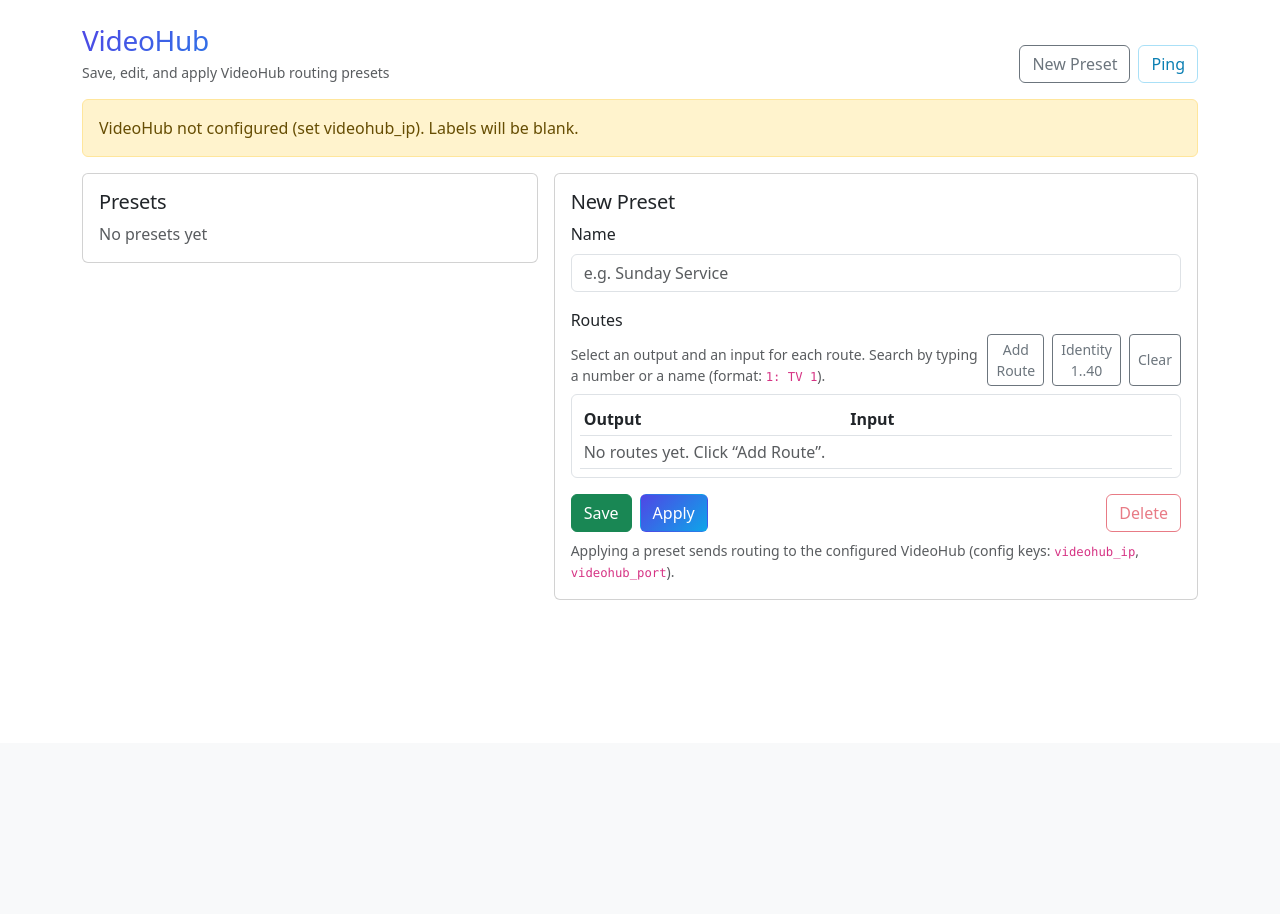
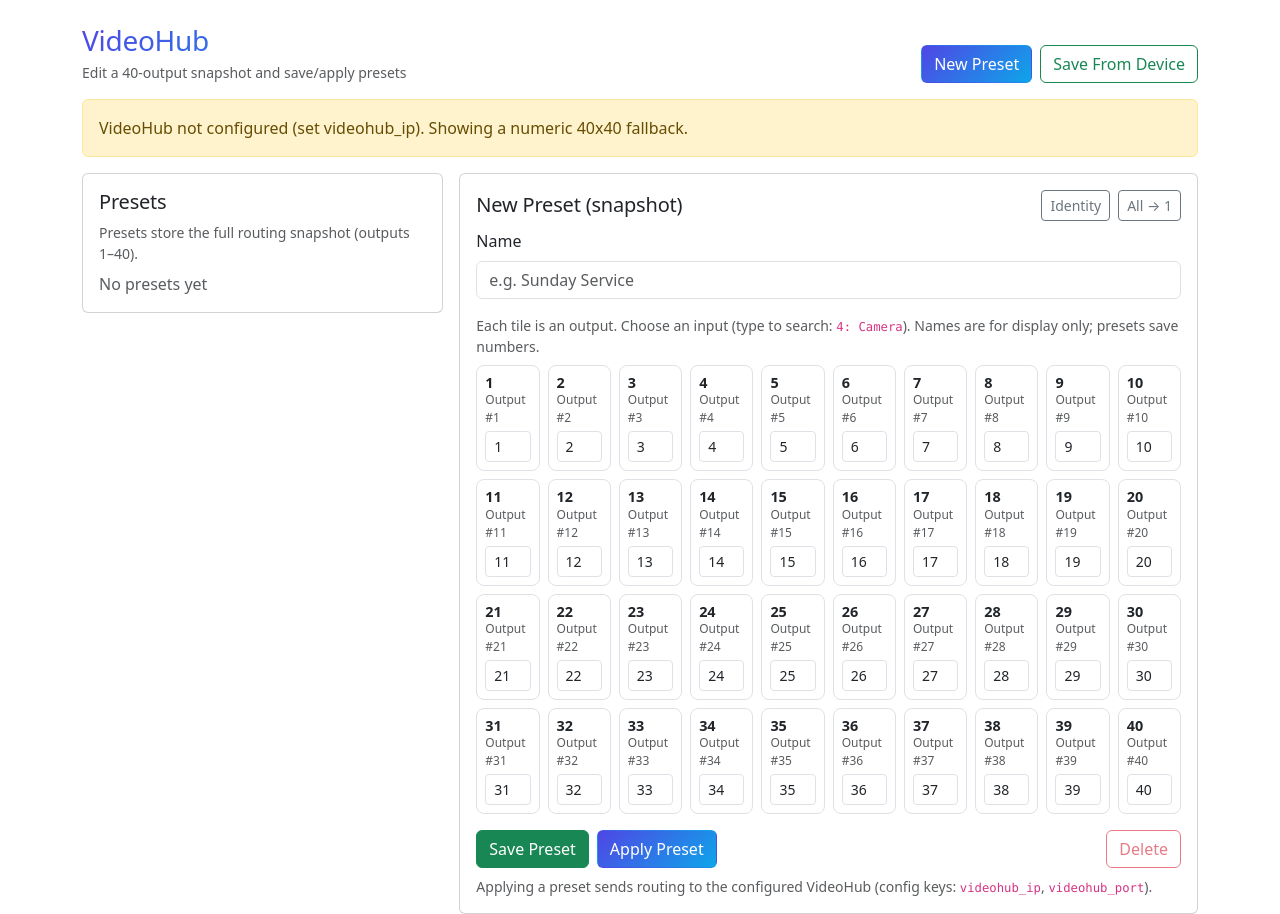
Before and after one commit to 4IceFire/Calendar, a Flask app: page /videohub in a window 1280 px wide. Shown: the part 57-971 px from the top of the page. Before the commit the page ends 657 px from the top, so only its background shows below. Run offline with Flask 3, Linux system fonts and the light colour scheme; data that the repository does not hold is empty; parts of the project's set-up code (start-up, migrations or seed data) failed here and were passed over.

Commit message:
Added VideoHub Control

```diff
--- a/package/apps/videohub/app.py
+++ b/package/apps/videohub/app.py
@@ -80,6 +80,8 @@
         if target_id is not None:
             for i, p in enumerate(presets):
                 if int(p.id) == int(target_id):
+                    if bool(getattr(p, 'locked', False)):
+                        raise ValueError('preset is locked')
                     updated = VideohubPreset(id=target_id, name=name, routes=routes_in)
                     presets[i] = updated
                     storage.save_presets(presets, self._presets_file(cfg))
@@ -88,19 +90,44 @@
         next_id = 1
         for p in presets:
             next_id = max(next_id, int(p.id) + 1)
-        created = VideohubPreset(id=next_id, name=name, routes=routes_in)
+        created = VideohubPreset(id=next_id, name=name, routes=routes_in, locked=False)
         presets.append(created)
         storage.save_presets(presets, self._presets_file(cfg))
         return created
 
     def delete_preset(self, cfg: dict, preset_id: int) -> bool:
         presets = storage.load_presets(self._presets_file(cfg))
+        found = None
+        for p in presets:
+            if int(p.id) == int(preset_id):
+                found = p
+                break
+        if found is None:
+            return False
+        if bool(getattr(found, 'locked', False)):
+            raise ValueError('preset is locked')
+
         before = len(presets)
         presets = [p for p in presets if int(p.id) != int(preset_id)]
         if len(presets) == before:
             return False
         storage.save_presets(presets, self._presets_file(cfg))
         return True
+
+    def set_preset_locked(self, cfg: dict, preset_id: int, locked: bool) -> VideohubPreset:
+        presets = storage.load_presets(self._presets_file(cfg))
+        for i, p in enumerate(presets):
+            if int(p.id) == int(preset_id):
+                updated = VideohubPreset(
+                    id=int(p.id),
+                    name=str(p.name),
+                    routes=list(p.routes or []),
+                    locked=bool(locked),
+                )
+                presets[i] = updated
+                storage.save_presets(presets, self._presets_file(cfg))
+                return updated
+        raise KeyError('preset not found')
 
     def apply_preset(self, cfg: dict, preset_id: int) -> dict:
         preset = self.get_preset(cfg, preset_id)
--- a/package/apps/videohub/models.py
+++ b/package/apps/videohub/models.py
@@ -25,10 +25,12 @@
     id: int
     name: str
     routes: list[VideohubRoute]
+    locked: bool = False
 
     def to_dict(self) -> dict[str, Any]:
         return {
             "id": int(self.id),
             "name": str(self.name),
             "routes": [r.to_dict() for r in (self.routes or [])],
+            "locked": bool(self.locked),
         }
--- a/templates/videohub.html
+++ b/templates/videohub.html
@@ -1,56 +1,69 @@
 {% extends 'base.html' %}
 
 {% set page_title = 'VideoHub' %}
-{% set page_subtitle = 'Save, edit, and apply VideoHub routing presets' %}
+{% set page_subtitle = 'Edit a 40-output snapshot and save/apply presets' %}
 
 {% block page_actions %}
-<button id="vh-new" class="btn btn-outline-secondary">New Preset</button>
-<button id="vh-ping" class="btn btn-outline-primary">Ping</button>
+<button id="vh-new" class="btn btn-primary">New Preset</button>
+<button id="vh-save-from-device" class="btn btn-outline-success">Save From Device</button>
 {% endblock %}
 
 {% block content %}
+<style>
+  .vh-grid{
+    display:grid;
+    grid-template-columns: repeat(10, minmax(0, 1fr));
+    gap: .5rem;
+  }
+  @media (max-width: 1200px){ .vh-grid{ grid-template-columns: repeat(5, minmax(0, 1fr)); } }
+  @media (max-width: 768px){ .vh-grid{ grid-template-columns: repeat(2, minmax(0, 1fr)); } }
+  .vh-tile{ border: 1px solid var(--bs-border-color); border-radius: .5rem; padding: .5rem; }
+  .vh-tile-title{ font-size: .9rem; font-weight: 600; line-height: 1.2; }
+  .vh-tile-sub{ font-size: .75rem; opacity: .75; }
+</style>
+
 <div id="vh-status" class="mb-3"></div>
 
 <div class="row g-3">
-  <div class="col-lg-5">
+  <div class="col-lg-4">
     <div class="card">
       <div class="card-body">
         <h2 class="h5">Presets</h2>
+        <div class="form-text mb-2">
+          Presets store the full routing snapshot (outputs 1–40).
+        </div>
         <div id="vh-list" class="text-muted">Loading…</div>
       </div>
     </div>
   </div>
 
-  <div class="col-lg-7">
+  <div class="col-lg-8">
     <div class="card">
       <div class="card-body">
-        <h2 class="h5" id="vh-editor-title">Edit Preset</h2>
+        <div class="d-flex align-items-center justify-content-between mb-2">
+          <h2 class="h5 mb-0" id="vh-editor-title">Snapshot</h2>
+          <div class="d-flex gap-2">
+            <button id="vh-identity" class="btn btn-sm btn-outline-secondary" type="button">Identity</button>
+            <button id="vh-clear" class="btn btn-sm btn-outline-secondary" type="button">All → 1</button>
+          </div>
+        </div>
 
         <div class="mb-3">
           <label class="form-label">Name</label>
           <input id="vh-name" class="form-control" placeholder="e.g. Sunday Service" />
         </div>
 
-        <div class="mb-2 d-flex align-items-end justify-content-between">
-          <div>
-            <label class="form-label">Routes</label>
-            <div class="form-text">
-              Select an output and an input for each route.
-              Search by typing a number or a name (format: <code>1: TV 1</code>).
-            </div>
-          </div>
-          <div class="d-flex gap-2">
-            <button id="vh-add-route" class="btn btn-sm btn-outline-secondary" type="button">Add Route</button>
-            <button id="vh-fill-identity" class="btn btn-sm btn-outline-secondary" type="button">Identity 1..40</button>
-            <button id="vh-clear" class="btn btn-sm btn-outline-secondary" type="button">Clear</button>
+        <div class="mb-2">
+          <div class="form-text">
+            Each tile is an output. Choose an input (type to search: <code>4: Camera</code>). Names are for display only; presets save numbers.
           </div>
         </div>
 
-        <div id="vh-routes-editor" class="border rounded p-2"></div>
+        <div id="vh-grid" class="vh-grid"></div>
 
         <div class="mt-3 d-flex gap-2">
-          <button id="vh-save" class="btn btn-success" type="button">Save</button>
-          <button id="vh-apply" class="btn btn-primary" type="button">Apply</button>
+          <button id="vh-save" class="btn btn-success" type="button">Save Preset</button>
+          <button id="vh-apply" class="btn btn-primary" type="button">Apply Preset</button>
           <button id="vh-delete" class="btn btn-outline-danger ms-auto" type="button">Delete</button>
         </div>
 
@@ -65,8 +78,9 @@
 <script>
 let _vhPresets = [];
 let _vhCurrentId = null;
-let _vhRoutes = [];
 let _vhLabels = { inputs: [], outputs: [], configured: false };
+let _vhRouting = []; // index 0 => output #1, value => input number (1-based)
+let _vhLocked = false;
 
 function _vhSetStatus(msg, kind){
   const el = document.getElementById('vh-status');
@@ -96,30 +110,15 @@
   return label ? `${n}: ${label}` : String(n);
 }
 
-function _buildDataLists(){
-  let dlOut = document.getElementById('vh-outputs-dl');
+function _ensureInputDatalist(){
   let dlIn = document.getElementById('vh-inputs-dl');
-  if(!dlOut){
-    dlOut = document.createElement('datalist');
-    dlOut.id = 'vh-outputs-dl';
-    document.body.appendChild(dlOut);
-  }
   if(!dlIn){
     dlIn = document.createElement('datalist');
     dlIn.id = 'vh-inputs-dl';
     document.body.appendChild(dlIn);
   }
 
-  const outs = Array.isArray(_vhLabels.outputs) ? _vhLabels.outputs : [];
   const ins = Array.isArray(_vhLabels.inputs) ? _vhLabels.inputs : [];
-
-  dlOut.innerHTML = outs.map(o => {
-    const n = parseInt(o.number, 10);
-    const label = String(o.label || '').trim();
-    const v = label ? `${n}: ${label}` : String(n);
-    return `<option value="${_safeHtml(v)}"></option>`;
-  }).join('');
-
   dlIn.innerHTML = ins.map(i => {
     const n = parseInt(i.number, 10);
     const label = String(i.label || '').trim();
@@ -128,84 +127,72 @@
   }).join('');
 }
 
-async function _loadLabels(){
-  const res = await fetch('/api/videohub/labels?_ts=' + Date.now(), {cache:'no-store'});
-  const data = await res.json().catch(()=>({}));
-  if(!res.ok || !data.ok) throw new Error(data.error || 'Failed to load VideoHub labels');
-  _vhLabels = {
-    inputs: Array.isArray(data.inputs) ? data.inputs : [],
-    outputs: Array.isArray(data.outputs) ? data.outputs : [],
-    configured: !!data.configured,
-  };
-  _buildDataLists();
+function _nPorts(){
+  return Math.max(
+    40,
+    Array.isArray(_vhLabels.outputs) ? _vhLabels.outputs.length : 0,
+    Array.isArray(_vhLabels.inputs) ? _vhLabels.inputs.length : 0,
+    Array.isArray(_vhRouting) ? _vhRouting.length : 0,
+  );
+}
 
-  if(!_vhLabels.configured){
-    _vhSetStatus('VideoHub not configured (set videohub_ip). Labels will be blank.', 'warn');
+function _renderGrid(){
+  const host = document.getElementById('vh-grid');
+  if(!host) return;
+  const n = _nPorts();
+  const outs = Array.isArray(_vhLabels.outputs) ? _vhLabels.outputs : [];
+
+  // Normalize routing length
+  if(!Array.isArray(_vhRouting)) _vhRouting = [];
+  while(_vhRouting.length < n) _vhRouting.push(_vhRouting.length + 1);
+
+  host.innerHTML = '';
+  for(let o=1; o<=n; o++){
+    const outLabel = _fmtLabel(outs, o) || String(o);
+    const inputNum = parseInt(_vhRouting[o-1], 10) || 1;
+    const inputLabel = _fmtLabel(_vhLabels.inputs, inputNum) || String(inputNum);
+
+    const tile = document.createElement('div');
+    tile.className = 'vh-tile';
+    tile.innerHTML = `
+      <div class="vh-tile-title">${_safeHtml(outLabel)}</div>
+      <div class="vh-tile-sub mb-1">Output #${o}</div>
+      <input class="form-control form-control-sm vh-in" list="vh-inputs-dl" data-output="${o}" value="${_safeHtml(inputLabel)}" />
+    `;
+    host.appendChild(tile);
+  }
+
+  _applyEditorLockState();
+}
+
+function _applyEditorLockState(){
+  const locked = !!_vhLocked;
+  const nameEl = document.getElementById('vh-name');
+  const saveEl = document.getElementById('vh-save');
+  const delEl = document.getElementById('vh-delete');
+  const identityEl = document.getElementById('vh-identity');
+  const clearEl = document.getElementById('vh-clear');
+  if(nameEl) nameEl.disabled = locked;
+  if(saveEl) saveEl.disabled = locked;
+  if(delEl) delEl.disabled = locked || (_vhCurrentId == null);
+  if(identityEl) identityEl.disabled = locked;
+  if(clearEl) clearEl.disabled = locked;
+
+  const grid = document.getElementById('vh-grid');
+  if(grid){
+    grid.querySelectorAll('input.vh-in').forEach((el) => { el.disabled = locked; });
   }
 }
 
-function _renderRoutesEditor(){
-  const host = document.getElementById('vh-routes-editor');
-  if(!host) return;
-  const rows = Array.isArray(_vhRoutes) ? _vhRoutes : [];
-  host.innerHTML = `
-    <div class="table-responsive">
-      <table class="table table-sm align-middle mb-0">
-        <thead>
-          <tr>
-            <th style="width:45%">Output</th>
-            <th style="width:45%">Input</th>
-            <th style="width:10%"></th>
-          </tr>
-        </thead>
-        <tbody id="vh-routes-tbody"></tbody>
-      </table>
-    </div>
-  `;
-
-  const tbody = document.getElementById('vh-routes-tbody');
-  if(!tbody) return;
-
-  if(!rows.length){
-    const tr = document.createElement('tr');
-    tr.innerHTML = `<td colspan="3" class="text-muted">No routes yet. Click “Add Route”.</td>`;
-    tbody.appendChild(tr);
-    return;
+function _routesFromRouting(){
+  const n = _nPorts();
+  const routes = [];
+  for(let o=1; o<=n; o++){
+    const inp = parseInt(_vhRouting[o-1], 10);
+    if(!Number.isFinite(inp) || inp <= 0) throw new Error(`Output #${o} must have a valid input number`);
+    routes.push({output:o, input:inp, monitoring:false});
   }
-
-  rows.forEach((r, idx) => {
-    const tr = document.createElement('tr');
-    tr.dataset.idx = String(idx);
-    tr.innerHTML = `
-      <td>
-        <input class="form-control form-control-sm vh-out" list="vh-outputs-dl" placeholder="e.g. 1: TV 1" value="${_safeHtml(_fmtLabel(_vhLabels.outputs, r.output))}" />
-      </td>
-      <td>
-        <input class="form-control form-control-sm vh-in" list="vh-inputs-dl" placeholder="e.g. 4: Camera" value="${_safeHtml(_fmtLabel(_vhLabels.inputs, r.input))}" />
-      </td>
-      <td class="text-end">
-        <button type="button" class="btn btn-sm btn-outline-danger" data-act="remove">Remove</button>
-      </td>
-    `;
-    tbody.appendChild(tr);
-  });
-}
-
-function _readRoutesFromUI(){
-  const tbody = document.getElementById('vh-routes-tbody');
-  if(!tbody) return [];
-
-  const out = [];
-  const rows = tbody.querySelectorAll('tr[data-idx]');
-  for(const tr of rows){
-    const outEl = tr.querySelector('input.vh-out');
-    const inEl = tr.querySelector('input.vh-in');
-    const o = _parseNumberFromSelect(outEl ? outEl.value : '');
-    const i = _parseNumberFromSelect(inEl ? inEl.value : '');
-    if(!o || !i || o <= 0 || i <= 0) throw new Error('Every route must have a valid output and input number');
-    out.push({output:o, input:i, monitoring:false});
-  }
-  return out;
+  return routes;
 }
 
 function _renderList(){
@@ -218,18 +205,74 @@
     div.className = 'd-flex align-items-center mb-2';
     const count = (p.routes || []).length;
     const active = (_vhCurrentId === p.id);
+    const locked = !!p.locked;
+    const lockLabel = locked ? '🔒' : '🔓';
+    const editLabel = locked ? 'View' : (active ? 'Editing' : 'Edit');
     div.innerHTML = `
       <div class="flex-grow-1">
         <strong>${_safeHtml(p.name || ('Preset ' + p.id))}</strong>
-        <div class="text-muted small">#${p.id} • ${count} route${count===1?'':'s'}</div>
+        <div class="text-muted small">#${p.id} • ${count} output${count===1?'':'s'}${locked ? ' • Locked' : ''}</div>
       </div>
       <div class="d-flex gap-2">
-        <button class="btn btn-sm btn-outline-primary" data-act="select" data-id="${p.id}">${active?'Editing':'Edit'}</button>
+        <button class="btn btn-sm btn-outline-secondary" data-act="toggle-lock" data-id="${p.id}" title="${locked ? 'Unlock to allow edits' : 'Lock to prevent edits'}">${lockLabel}</button>
+        <button class="btn btn-sm btn-outline-primary" data-act="select" data-id="${p.id}">${editLabel}</button>
         <button class="btn btn-sm btn-primary" data-act="apply" data-id="${p.id}">Apply</button>
       </div>
     `;
     el.appendChild(div);
   });
+}
+
+function _loadEditor(p){
+  _vhCurrentId = p ? p.id : null;
+  _vhLocked = !!(p && p.locked);
+  document.getElementById('vh-editor-title').textContent = p ? `Preset #${p.id}` : 'New Preset (snapshot)';
+  document.getElementById('vh-name').value = p ? (p.name || '') : '';
+  document.getElementById('vh-delete').disabled = !p || _vhLocked;
+
+  const n = _nPorts();
+  const routing = [];
+  for(let i=1;i<=n;i++) routing.push(i); // identity fallback
+  if(p && Array.isArray(p.routes)){
+    for(const r of p.routes){
+      const o = parseInt(r.output, 10);
+      const inp = parseInt(r.input, 10);
+      if(Number.isFinite(o) && o > 0 && Number.isFinite(inp) && inp > 0){
+        if(o-1 >= 0 && o-1 < routing.length) routing[o-1] = inp;
+      }
+    }
+  }
+  _vhRouting = routing;
+  _renderList();
+  _renderGrid();
+  _applyEditorLockState();
+}
+
+async function _loadState(){
+  const res = await fetch('/api/videohub/state?_ts=' + Date.now(), {cache:'no-store'});
+  const data = await res.json().catch(()=>({}));
+  if(!res.ok || !data.ok) throw new Error(data.error || 'Failed to load VideoHub state');
+
+  _vhLabels = {
+    inputs: Array.isArray(data.inputs) ? data.inputs : [],
+    outputs: Array.isArray(data.outputs) ? data.outputs : [],
+    configured: !!data.configured,
+  };
+
+  const routing = Array.isArray(data.routing) ? data.routing : [];
+  _vhRouting = routing.map(x => parseInt(x, 10) || 1);
+
+  _ensureInputDatalist();
+  _renderGrid();
+
+  if(!_vhLabels.configured){
+    _vhSetStatus('VideoHub not configured (set videohub_ip). Showing a numeric 40x40 fallback.', 'warn');
+  } else if(data.error){
+    _vhSetStatus(`Loaded labels; routing may be fallback (${data.error}).`, 'warn');
+  } else {
+    // Successful initial load should be silent to avoid noise.
+    _vhSetStatus('', '');
+  }
 }
 
 async function _loadPresets(){
@@ -244,23 +287,10 @@
   }
 }
 
-function _loadEditor(p){
-  _vhCurrentId = p ? p.id : null;
-  document.getElementById('vh-editor-title').textContent = p ? `Edit Preset #${p.id}` : 'New Preset';
-  document.getElementById('vh-name').value = p ? (p.name || '') : '';
-  _vhRoutes = (p && Array.isArray(p.routes) ? p.routes : []).map(r => ({
-    output: parseInt(r.output, 10) || 0,
-    input: parseInt(r.input, 10) || 0,
-    monitoring: false,
-  })).filter(r => r.output > 0 && r.input > 0);
-  document.getElementById('vh-delete').disabled = !p;
-  _renderList();
-  _renderRoutesEditor();
-}
-
 async function _savePreset(){
   const name = String(document.getElementById('vh-name').value || '').trim();
-  const routes = _readRoutesFromUI();
+  if(!name) throw new Error('Preset name is required');
+  const routes = _routesFromRouting();
   const payload = {name, routes};
 
   let res;
@@ -281,9 +311,30 @@
 
   const data = await res.json().catch(()=>({}));
   if(!res.ok || !data.ok) throw new Error(data.error || 'Save failed');
-  _vhSetStatus('Saved.', 'ok');
+  _vhSetStatus('Saved preset.', 'ok');
   _vhCurrentId = data.preset && data.preset.id ? data.preset.id : _vhCurrentId;
   await _loadPresets();
+}
+
+async function _savePresetFromDevice(){
+  const defaultName = `Snapshot ${new Date().toLocaleString()}`;
+  const name = String(prompt('Preset name:', defaultName) || '').trim();
+  if(!name) return;
+
+  const res = await fetch('/api/videohub/presets/from_device', {
+    method: 'POST',
+    headers: {'Content-Type':'application/json'},
+    body: JSON.stringify({name}),
+  });
+  const data = await res.json().catch(()=>({}));
+  if(!res.ok || !data.ok) throw new Error(data.error || 'Save from device failed');
+
+  _vhSetStatus('Saved preset from device.', 'ok');
+  await _loadPresets();
+  if(data.preset && data.preset.id){
+    const p = _vhPresets.find(x => x.id === data.preset.id);
+    if(p) _loadEditor(p);
+  }
 }
 
 async function _applyPreset(id){
@@ -299,7 +350,7 @@
   const res = await fetch(`/api/videohub/presets/${encodeURIComponent(String(_vhCurrentId))}`, {method:'DELETE'});
   const data = await res.json().catch(()=>({}));
   if(!res.ok || !data.ok) throw new Error(data.error || 'Delete failed');
-  _vhSetStatus('Deleted.', 'ok');
+  _vhSetStatus('Deleted preset.', 'ok');
   _vhCurrentId = null;
   _loadEditor(null);
   await _loadPresets();
@@ -319,6 +370,11 @@
   _loadEditor(null);
 });
 
+document.getElementById('vh-save-from-device').addEventListener('click', async () => {
+  try{ _vhSetStatus('', ''); await _savePresetFromDevice(); }
+  catch(e){ _vhSetStatus(String(e.message || e), 'error'); }
+});
+
 document.getElementById('vh-save').addEventListener('click', async () => {
   try{ _vhSetStatus('', ''); await _savePreset(); }
   catch(e){ _vhSetStatus(String(e.message || e), 'error'); }
@@ -326,7 +382,7 @@
 
 document.getElementById('vh-apply').addEventListener('click', async () => {
   try{
-    if(_vhCurrentId == null) throw new Error('Save the preset first');
+    if(_vhCurrentId == null) throw new Error('Select or save a preset first');
     _vhSetStatus('', '');
     await _applyPreset(_vhCurrentId);
   }catch(e){ _vhSetStatus(String(e.message || e), 'error'); }
@@ -337,39 +393,30 @@
   catch(e){ _vhSetStatus(String(e.message || e), 'error'); }
 });
 
-document.getElementById('vh-clear').addEventListener('click', () => {
-  _vhRoutes = [];
-  _renderRoutesEditor();
+document.getElementById('vh-identity').addEventListener('click', () => {
+  const n = _nPorts();
+  _vhRouting = [];
+  for(let i=1;i<=n;i++) _vhRouting.push(i);
+  _renderGrid();
 });
 
-document.getElementById('vh-add-route').addEventListener('click', () => {
-  const arr = Array.isArray(_vhRoutes) ? _vhRoutes.slice() : [];
-  arr.push({output: 1, input: 1, monitoring:false});
-  _vhRoutes = arr;
-  _renderRoutesEditor();
+document.getElementById('vh-clear').addEventListener('click', () => {
+  const n = _nPorts();
+  _vhRouting = [];
+  for(let i=1;i<=n;i++) _vhRouting.push(1);
+  _renderGrid();
 });
 
-document.getElementById('vh-fill-identity').addEventListener('click', () => {
-  const n = Math.max(
-    40,
-    Array.isArray(_vhLabels.outputs) ? _vhLabels.outputs.length : 0,
-    Array.isArray(_vhLabels.inputs) ? _vhLabels.inputs.length : 0,
-  );
-  const routes = [];
-  for(let i=1;i<=n;i++) routes.push({output:i, input:i, monitoring:false});
-  _vhRoutes = routes;
-  _renderRoutesEditor();
-});
-
-document.getElementById('vh-routes-editor').addEventListener('click', (ev) => {
-  const btn = ev.target.closest('button[data-act="remove"]');
-  if(!btn) return;
-  const tr = btn.closest('tr[data-idx]');
-  if(!tr) return;
-  const idx = parseInt(tr.dataset.idx, 10);
-  if(!Number.isFinite(idx)) return;
-  _vhRoutes = (Array.isArray(_vhRoutes) ? _vhRoutes : []).filter((_, i) => i !== idx);
-  _renderRoutesEditor();
+document.getElementById('vh-grid').addEventListener('change', (ev) => {
+  const input = ev.target.closest('input.vh-in');
+  if(!input) return;
+  const outNum = parseInt(input.dataset.output, 10);
+  if(!Number.isFinite(outNum) || outNum <= 0) return;
+  const n = _parseNumberFromSelect(input.value);
+  if(!n || n <= 0) return;
+  while(_vhRouting.length < outNum) _vhRouting.push(_vhRouting.length + 1);
+  _vhRouting[outNum-1] = n;
+  input.value = _fmtLabel(_vhLabels.inputs, n) || String(n);
 });
 
 document.getElementById('vh-list').addEventListener('click', async (ev) => {
@@ -381,7 +428,21 @@
   if(!p) return;
 
   try{
-    if(act === 'select'){
+    if(act === 'toggle-lock'){
+      const res = await fetch(`/api/videohub/presets/${encodeURIComponent(String(id))}/lock`, {
+        method: 'POST',
+        headers: {'Content-Type':'application/json'},
+        body: JSON.stringify({locked: !p.locked}),
+      });
+      const data = await res.json().catch(()=>({}));
+      if(!res.ok || !data.ok) throw new Error(data.error || 'Lock toggle failed');
+      await _loadPresets();
+      // If we toggled the currently loaded preset, update lock state immediately.
+      if(_vhCurrentId === id){
+        const cur = _vhPresets.find(x => x.id === id);
+        if(cur) _loadEditor(cur);
+      }
+    } else if(act === 'select'){
       _loadEditor(p);
     }else if(act === 'apply'){
       _vhSetStatus('', '');
@@ -392,18 +453,12 @@
   }
 });
 
-document.getElementById('vh-ping').addEventListener('click', async () => {
-  try{ _vhSetStatus('', ''); await _ping(); }
-  catch(e){ _vhSetStatus(String(e.message || e), 'error'); }
-});
-
 // init
 (async () => {
   try{
-    await _loadLabels();
+    await _loadState();
     await _loadPresets();
-    if(_vhPresets.length) _loadEditor(_vhPresets[0]);
-    else _loadEditor(null);
+    _loadEditor(null);
   }catch(e){
     _vhSetStatus(String(e.message || e), 'error');
   }
```
Also changed, not shown: package/apps/videohub/storage.py (+6 -1 lines), videohub.py (+101 -0 lines), webui.py (+160 -0 lines).
